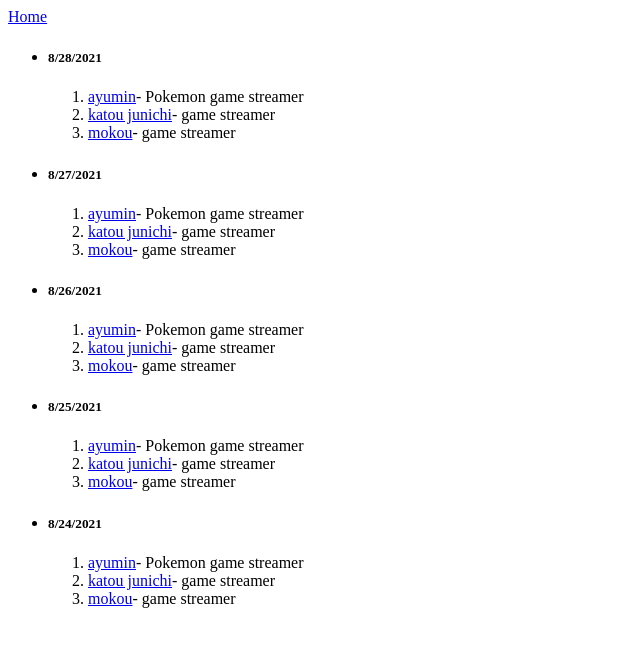
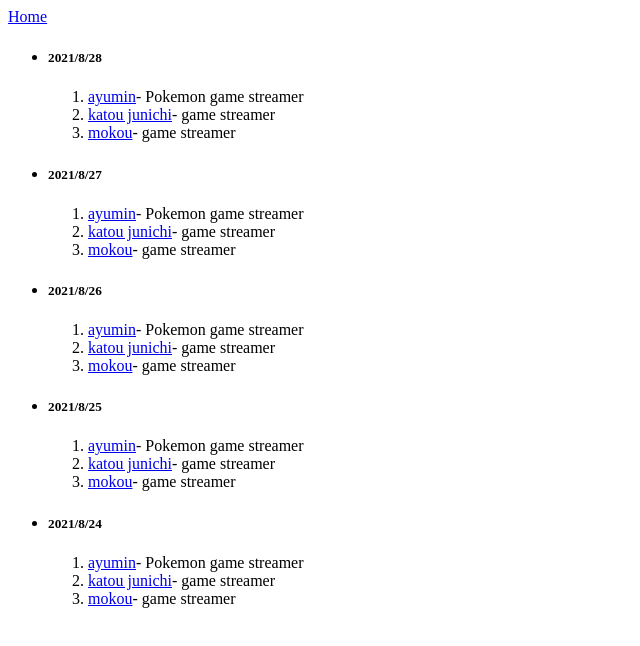
Before and after one commit to aaabb733/nuxt-app, a Nuxt app: page / in a window 1280 px wide. Shown: the top 646 px of the page, without its empty margins (0-640 px from the left). Built offline with nearby package versions, Linux system fonts and the light colour scheme.

Commit message:
timezone

```diff
--- a/pages/index.vue
+++ b/pages/index.vue
@@ -2,7 +2,7 @@
 <div>
   <ul>
     <li v-for="i in [1,2,3,4,5]" :key="i">
-      <h5>{{ new Date(Date.now() - (i - 1) * 3600000 * 24).toLocaleDateString() }}</h5>
+      <h5>{{ new Date(Date.now() - (i - 1) * 3600000 * 24).toLocaleDateString("ja-JP", {timeZone: "Asia/Tokyo"}) }}</h5>
         <ol>
           <li v-for="user in $store.state.users" :key="user.id">
             <NuxtLink :to="`list/${user.name}`">{{user.name}}</NuxtLink>
```
